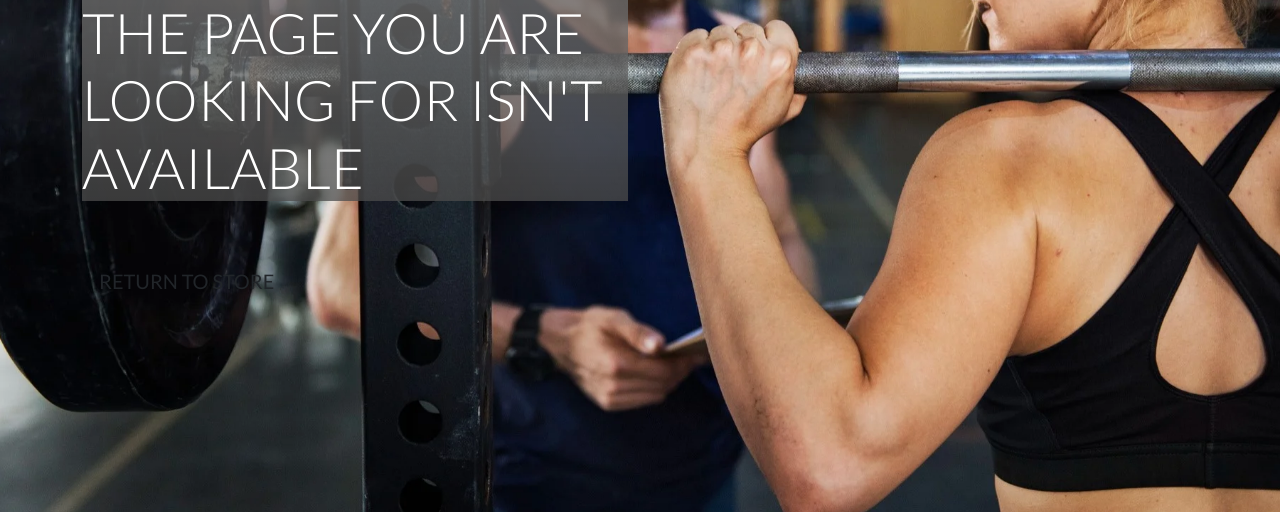
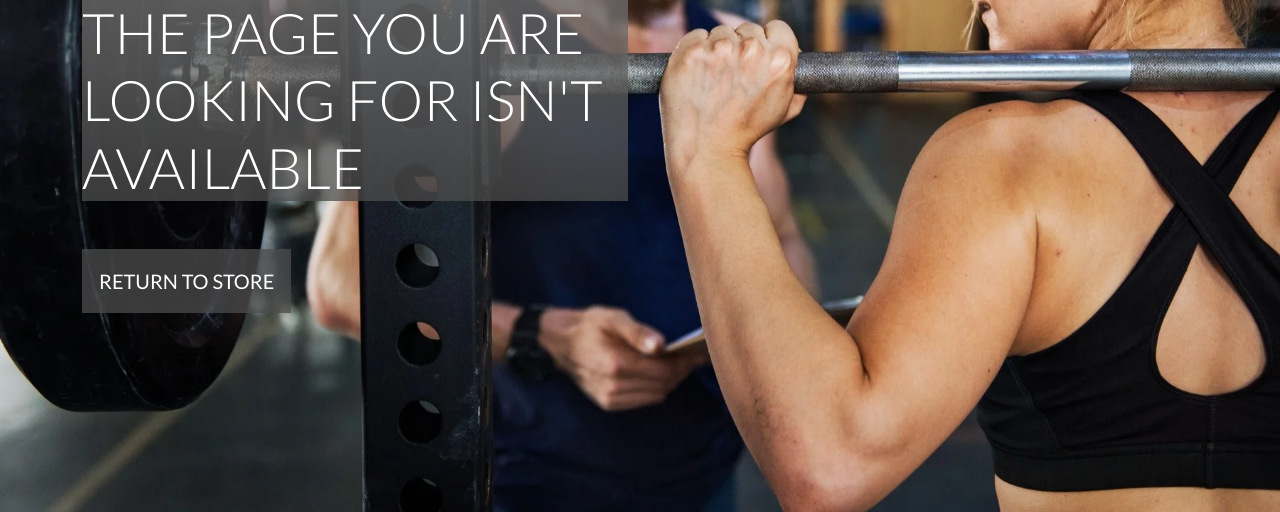
Before and after one commit to DavidFB94/pro-fit-pt, a Django app: template templates/errors/404.html in a window 1280 px wide. Shown: the part 270-782 px from the top of the page. Run offline with Django 4.2, Linux system fonts and the light colour scheme; the template is opened without the code that fills it, so the values that code supplies are empty; some libraries are stand-ins or nearby versions.

Commit message:
Adjust 404 template and correct typo

```diff
--- a/pro_fit_pt/urls.py
+++ b/pro_fit_pt/urls.py
@@ -31,4 +31,4 @@ urlpatterns = [
     path('contact/', include('contact.urls')),
     path('about/', include('about.urls')),
 ] + static(settings.MEDIA_URL, document_root=settings.MEDIA_ROOT)
-handler404 = 'pro-fit-pt.views.handler404'
+handler404 = 'pro_fit_pt.views.handler404'
--- a/templates/errors/404.html
+++ b/templates/errors/404.html
@@ -19,7 +19,7 @@
             <div class="my-5">
                 <h2>
                     <a href="{% url 'services' %}"
-                    class="shop-now-button btn btn-lg rounded-0 text-uppercase py-3">
+                        class="hire-now-button btn btn-lg rounded-0 text-uppercase py-3">
                         Return to store
                     </a>
                 </h2>
```
